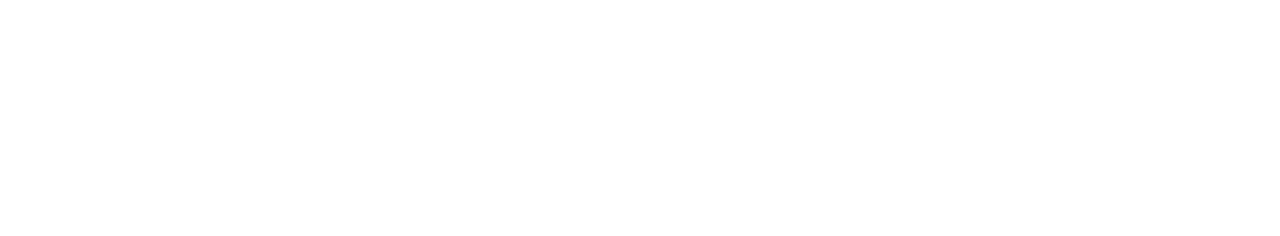
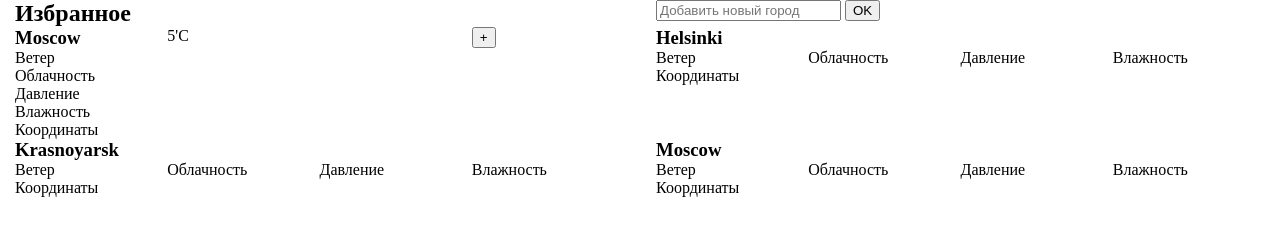
Before and after one commit to MixailN/WeatherSite, a plain HTML site: page home.html in a window 1280 px wide. Drawn offline with Linux system fonts and the light colour scheme.

Commit message:
Added test features grid

```diff
--- a/home.html
+++ b/home.html
@@ -3,8 +3,88 @@
 <head>
     <meta charset="UTF-8">
     <title>Weather</title>
+    <link rel="stylesheet" href="style.css">
 </head>
 <body>
+    <main>
+        <div class="current_place">
 
+        </div>
+        <div>
+<!--            <div class="favorites_header">-->
+<!--                <h2>Избранное</h2>-->
+<!--                <form>-->
+<!--                    <label>-->
+<!--                        <input type="search" name="q" placeholder="Добавить новый город">-->
+<!--                    </label>-->
+<!--                    <button type="submit"></button>-->
+<!--                </form>-->
+<!--            </div>-->
+            <ul class="favorites">
+                <li>
+                    <h2>Избранное</h2>
+                </li>
+                <li>
+                    <form>
+                        <label>
+                            <input type="search" name="q" placeholder="Добавить новый город">
+                        </label>
+                        <button type="submit">OK</button>
+                    </form>
+                </li>
+                <li class="favorite_city">
+                    <ul class="city_data">
+                        <li class="favorite_city_name_container">
+                            <h3 class="favorite_city_name">Moscow</h3>
+                        </li>
+                        <li class="temperature_container">
+                            <span>5'C</span>
+                        </li>
+                        <li class="weather_icon_container">
+                            <img>
+                        </li>
+                        <li class="close_button_container">
+                            <button>+</button>
+                        </li>
+                        <li class="weather_data">Ветер</li>
+                        <li class="weather_data">Облачность</li>
+                        <li class="weather_data">Давление</li>
+                        <li class="weather_data">Влажность</li>
+                        <li class="weather_data">Координаты</li>
+                    </ul>
+                </li>
+                <li class="favorite_city">
+                    <h3 class="favorite_city_name">Helsinki</h3>
+                    <ul class="city_data">
+                        <li>Ветер</li>
+                        <li>Облачность</li>
+                        <li>Давление</li>
+                        <li>Влажность</li>
+                        <li>Координаты</li>
+                    </ul>
+                </li>
+                <li class="favorite_city">
+                    <h3 class="favorite_city_name">Krasnoyarsk</h3>
+                    <ul class="city_data">
+                        <li>Ветер</li>
+                        <li>Облачность</li>
+                        <li>Давление</li>
+                        <li>Влажность</li>
+                        <li>Координаты</li>
+                    </ul>
+                </li>
+                <li class="favorite_city">
+                    <h3 class="favorite_city_name">Moscow</h3>
+                    <ul class="city_data">
+                        <li>Ветер</li>
+                        <li>Облачность</li>
+                        <li>Давление</li>
+                        <li>Влажность</li>
+                        <li>Координаты</li>
+                    </ul>
+                </li>
+            </ul>
+        </div>
+    </main>
 </body>
 </html>
--- /dev/null
+++ b/style.css
@@ -0,0 +1,38 @@
+body {
+    margin: 0;
+    padding: 0 15px 0 15px;
+}
+h2{
+    margin: 0;
+}
+h3{
+    margin: 0;
+}
+ul{
+    margin: 0;
+}
+.favorites {
+    display: grid;
+    grid-template-columns: repeat(2, 1fr);
+    grid-column-gap: 2em;
+}
+ul {
+    padding: 0;
+}
+li {
+    list-style-type: none;
+}
+
+.favorites_header {
+    display: flex;
+    flex-direction: row;
+    justify-content: space-between;
+}
+.city_data {
+    display: grid;
+    grid-template-columns: repeat(4, 1fr);
+}
+.weather_data {
+    grid-column-start: 1;
+    grid-column-end: 5;
+}
```
